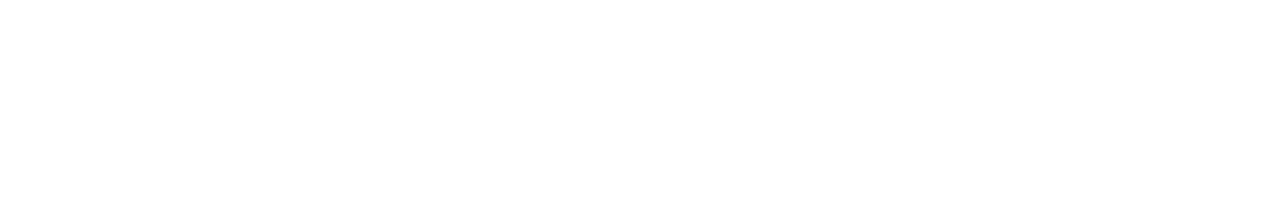
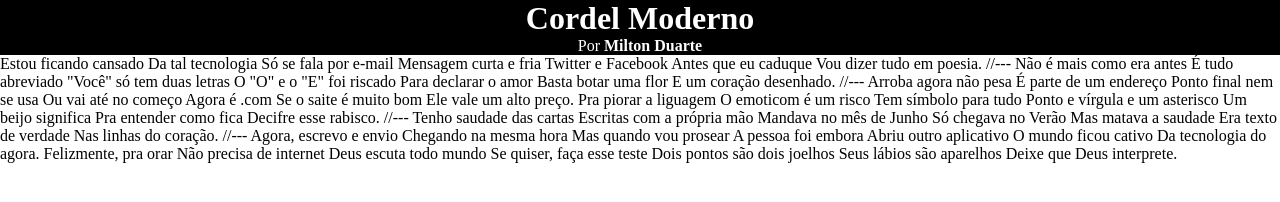
Before and after one commit to JuanSCardozo/HTML-CSS, a plain HTML site: page Desafios/desafio 012/index.html in a window 1280 px wide. Drawn offline with Linux system fonts and the light colour scheme.

Commit message:
atualização

```diff
--- a/Desafios/desafio 012/index.html
+++ b/Desafios/desafio 012/index.html
@@ -4,8 +4,79 @@
     <meta charset="UTF-8">
     <meta name="viewport" content="width=device-width, initial-scale=1.0">
     <title>Cordel</title>
+    <link rel="stylesheet" href="style.css">
 </head>
 <body>
 
+    <header>
+        <h1>Cordel Moderno</h1>
+        <p>Por <strong>Milton Duarte</strong></p>
+    </header>
+
+
+Estou ficando cansado
+Da tal tecnologia
+Só se fala por e-mail
+Mensagem curta e fria
+Twitter e Facebook
+Antes que eu caduque
+Vou dizer tudo em poesia.
+
+//---
+
+Não é mais como era antes
+É tudo abreviado
+"Você" só tem duas letras
+O "O" e o "E" foi riscado
+Para declarar o amor
+Basta botar uma flor
+E um coração desenhado.
+
+//---
+
+Arroba agora não pesa
+É parte de um endereço
+Ponto final nem se usa
+Ou vai até no começo
+Agora é .com
+Se o saite é muito bom
+Ele vale um alto preço.
+
+Pra piorar a liguagem
+O emoticom é um risco
+Tem símbolo para tudo
+Ponto e vírgula e um asterisco
+Um beijo significa
+Pra entender como fica
+Decifre esse rabisco.
+
+//---
+
+Tenho saudade das cartas
+Escritas com a própria mão
+Mandava no mês de Junho
+Só chegava no Verão
+Mas matava a saudade
+Era texto de verdade
+Nas linhas do coração.
+
+//---
+
+Agora, escrevo e envio
+Chegando na mesma hora
+Mas quando vou prosear
+A pessoa foi embora
+Abriu outro aplicativo
+O mundo ficou cativo
+Da tecnologia do agora.
+
+Felizmente, pra orar
+Não precisa de internet
+Deus escuta todo mundo
+Se quiser, faça esse teste
+Dois pontos são dois joelhos
+Seus lábios são aparelhos
+Deixe que Deus interprete.
+
 </body>
 </html>
--- /dev/null
+++ b/Desafios/desafio 012/style.css
@@ -0,0 +1,11 @@
+* {
+    margin: 0;
+    padding: 0;
+    box-sizing: border-box;
+}
+
+header {
+    background-color: black;
+    color: white;
+    text-align: center;
+}
```
